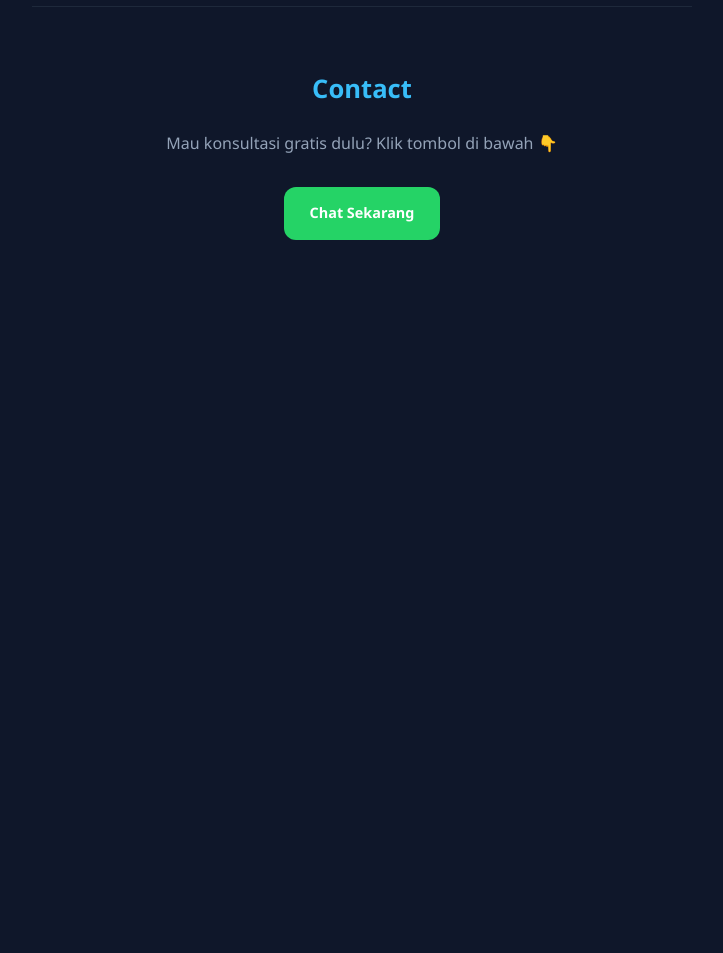
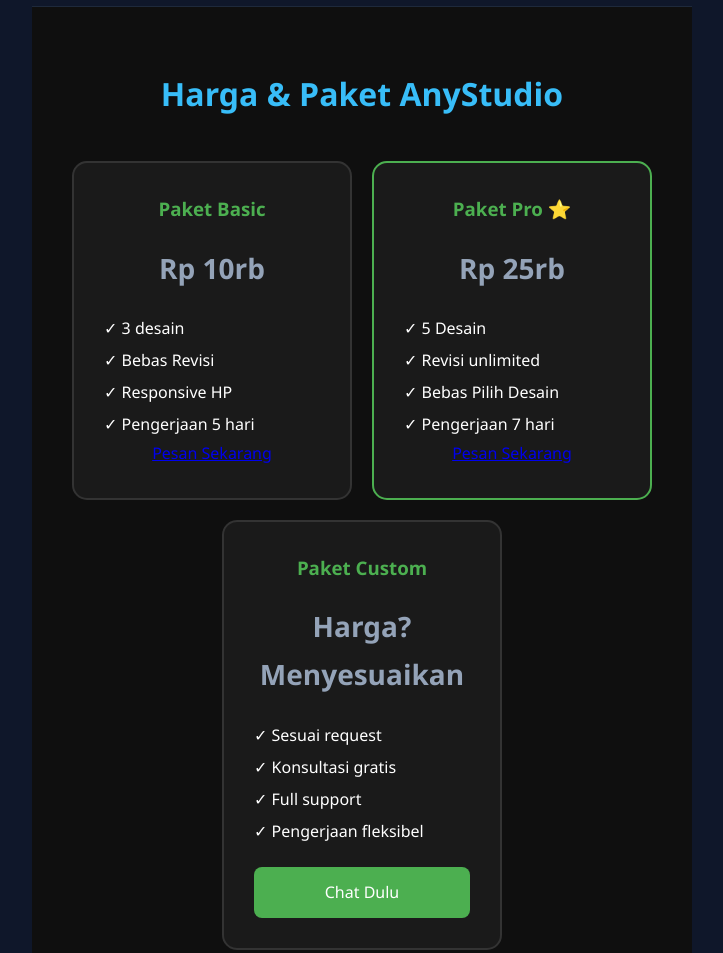
Before and after one commit to AnyStudio28/AnyStudio, a plain HTML site: page index.html in a window 1280 px wide. Shown: the part 1392-2345 px from the top of the page, without its empty margins (278-1001 px from the left). Before the commit the page ends 1692 px from the top, so only its background shows below. Drawn offline with Linux system fonts and the light colour scheme.

Commit message:
Update index.html

```diff
--- a/index.html
+++ b/index.html
@@ -157,6 +157,49 @@
       <li>Revisi Unlimited sampe puas</li>
     </ul>
   </section>
+ <section id="harga" style="padding: 60px 20px; background: #0f0f0f; color: white; text-align: center;">
+  <h2 style="font-size: 32px; margin-bottom: 40px;">Harga & Paket AnyStudio</h2>
+
+  <div style="display: flex; flex-wrap: wrap; justify-content: center; gap: 20px;">
+
+    <div style="background: #1a1a1a; padding: 30px; border-radius: 15px; width: 280px; border: 2px solid #333;">
+      <h3 style="color: #4CAF50;">Paket Basic</h3>
+      <p style="font-size: 28px; font-weight: bold; margin: 20px 0;">Rp 10rb</p>
+      <ul style="list-style: none; padding: 0; text-align: left; line-height: 2;">
+        <li>✓ 3 desain</li>
+        <li>✓ Bebas Revisi</li>
+        <li>✓ Responsive HP</li>
+        <li>✓ Pengerjaan 5 hari</li>
+      </ul>
+      <a href="https://wa.me/6288291508835 style="display: block; background: #4CAF50; color: white; padding: 12px; border-radius: 8px; text-decoration: none; margin-top: 20px;">Pesan Sekarang</a>
+    </div>
+
+    <div style="background: #1a1a1a; padding: 30px; border-radius: 15px; width: 280px; border: 2px solid #4CAF50;">
+      <h3 style="color: #4CAF50;">Paket Pro ⭐</h3>
+      <p style="font-size: 28px; font-weight: bold; margin: 20px 0;">Rp 25rb</p>
+      <ul style="list-style: none; padding: 0; text-align: left; line-height: 2;">
+        <li>✓ 5 Desain</li>
+        <li>✓ Revisi unlimited</li>
+        <li>✓ Bebas Pilih Desain</li>
+        <li>✓ Pengerjaan 7 hari</li>
+      </ul>
+      <a href="https://wa.me/6288291508835 style="display: block; background: #4CAF50; color: white; padding: 12px; border-radius: 8px; text-decoration: none; margin-top: 20px;">Pesan Sekarang</a>
+    </div>
+
+    <div style="background: #1a1a1a; padding: 30px; border-radius: 15px; width: 280px; border: 2px solid #333;">
+      <h3 style="color: #4CAF50;">Paket Custom</h3>
+      <p style="font-size: 28px; font-weight: bold; margin: 20px 0;">Harga? Menyesuaikan</p>
+      <ul style="list-style: none; padding: 0; text-align: left; line-height: 2;">
+        <li>✓ Sesuai request</li>
+        <li>✓ Konsultasi gratis</li>
+        <li>✓ Full support</li>
+        <li>✓ Pengerjaan fleksibel</li>
+      </ul>
+      <a href="https://wa.me/6288291508835" style="display: block; background: #4CAF50; color: white; padding: 12px; border-radius: 8px; text-decoration: none; margin-top: 20px;">Chat Dulu</a>
+    </div>
+
+  </div>
+</section>
 
   <!-- CONTACT -->
   <section id="contact">
```
